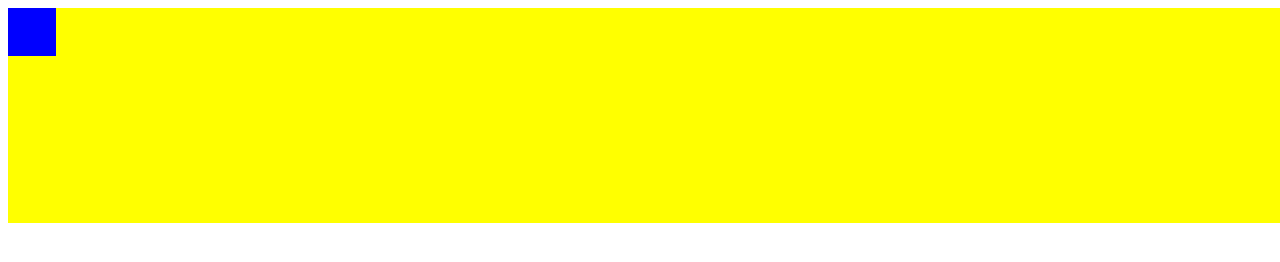
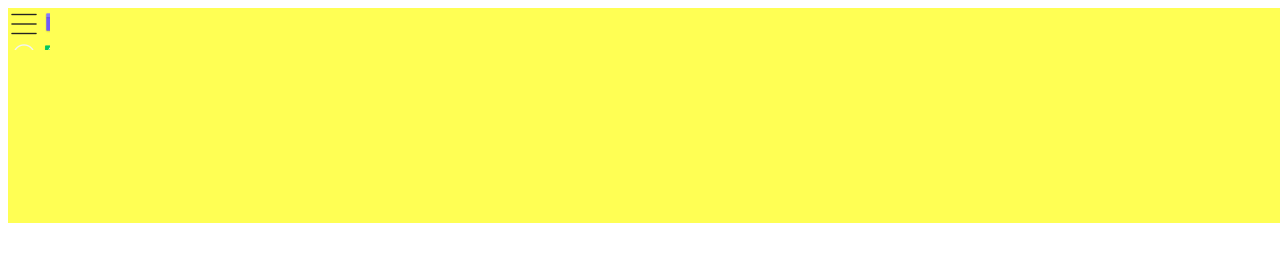
Before and after one commit to jae-yeal-Seo/NAVER-clone, a plain HTML site: page index.html in a window 1280 px wide. Drawn offline with Linux system fonts and the light colour scheme.

```diff
--- a/index.html
+++ b/index.html
@@ -14,18 +14,25 @@
         #wrap-center {
             display: inline-block;
             width: 1280px;
-            background-color: yellow;
+            background-color: rgb(255, 255, 84);
         }
 
         #header {
             height: 215px;
         }
 
-        #header-hamburger {
+        /* #header-hamburger {
+            padding: 8px;
+        } */
+
+        #header-hamburger>div {
             position: absolute;
-            background-color: blue;
-            width: 32px;
-            height: 32px;
+            background-size: 463px 440px;
+            background-position: -311px -166px;
+            background-image: url(./sp_main.85969987\ \(2\).png);
+            background-repeat: no-repeat;
+            width: 26px;
+            height: 26px;
             padding: 8px;
         }
     </style>
@@ -36,7 +43,8 @@
         <div id="wrap-center">
             <div id="header">
                 <div id="header-hamburger">
-
+                    <div>
+                    </div>
                 </div>
             </div>
             <div id="container"></div>
```
Also changed, not shown: sp_main.85969987 (2).png (added), 1 other file.
